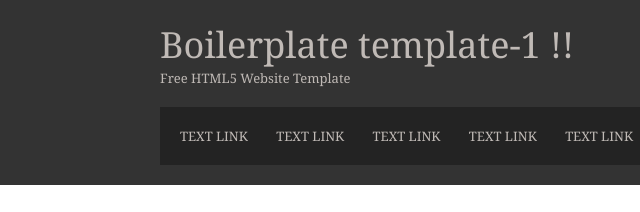
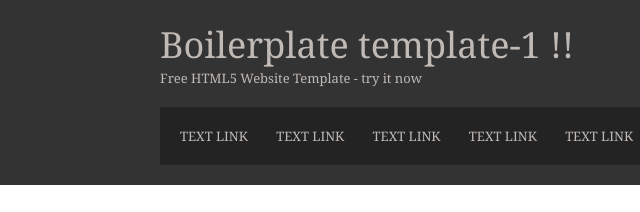
Before and after one commit to manofwordpress/laravel-umbrella, a plain HTML site: page index.html in a window 1280 px wide. Shown: the top 212 px of the page, 0-640 px from the left. Drawn offline with Linux system fonts and the light colour scheme.

Commit message:
change to title

```diff
--- a/index.html
+++ b/index.html
@@ -11,7 +11,7 @@
   <header id="header" class="clear">
     <div id="hgroup">
       <h1><a href="#">Boilerplate template-1 !!</a></h1>
-      <h2>Free HTML5 Website Template</h2>
+      <h2>Free HTML5 Website Template - try it now</h2>
     </div>
     <form action="#" method="post">
       <fieldset>
```
